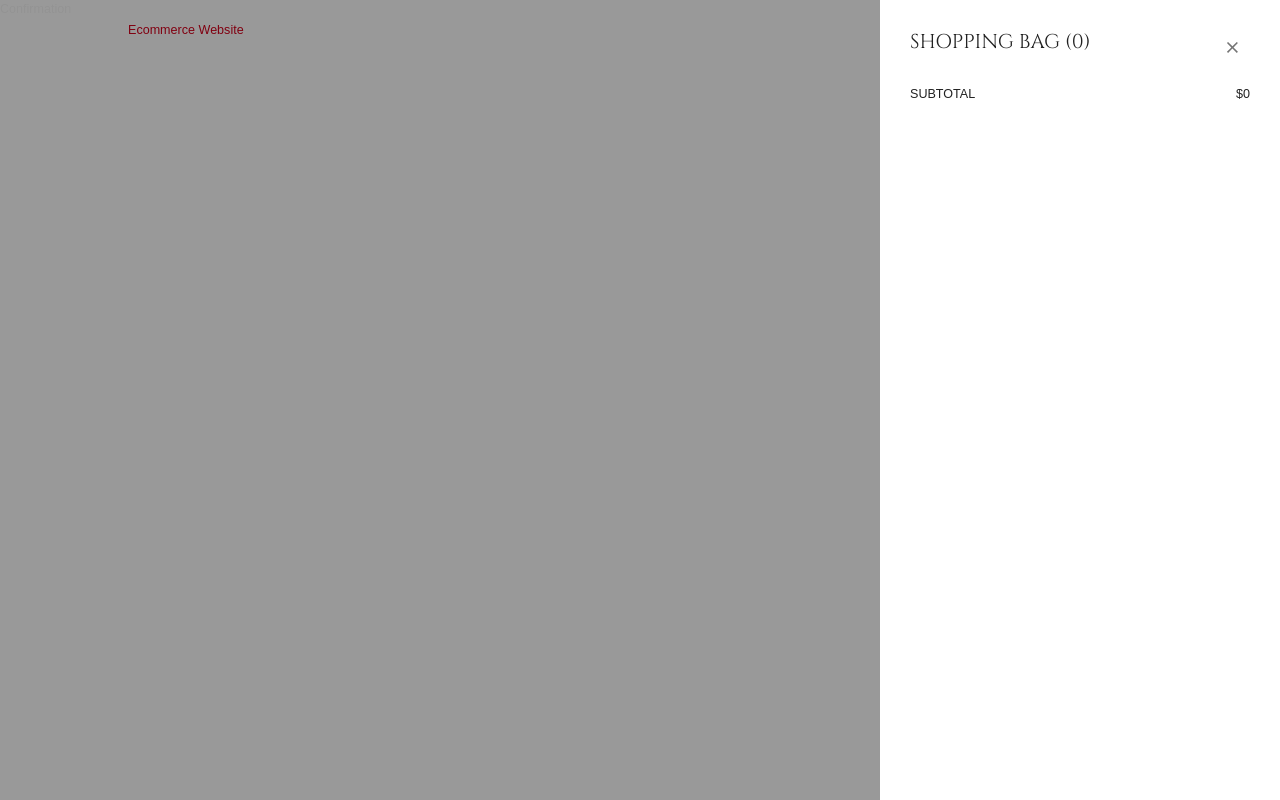
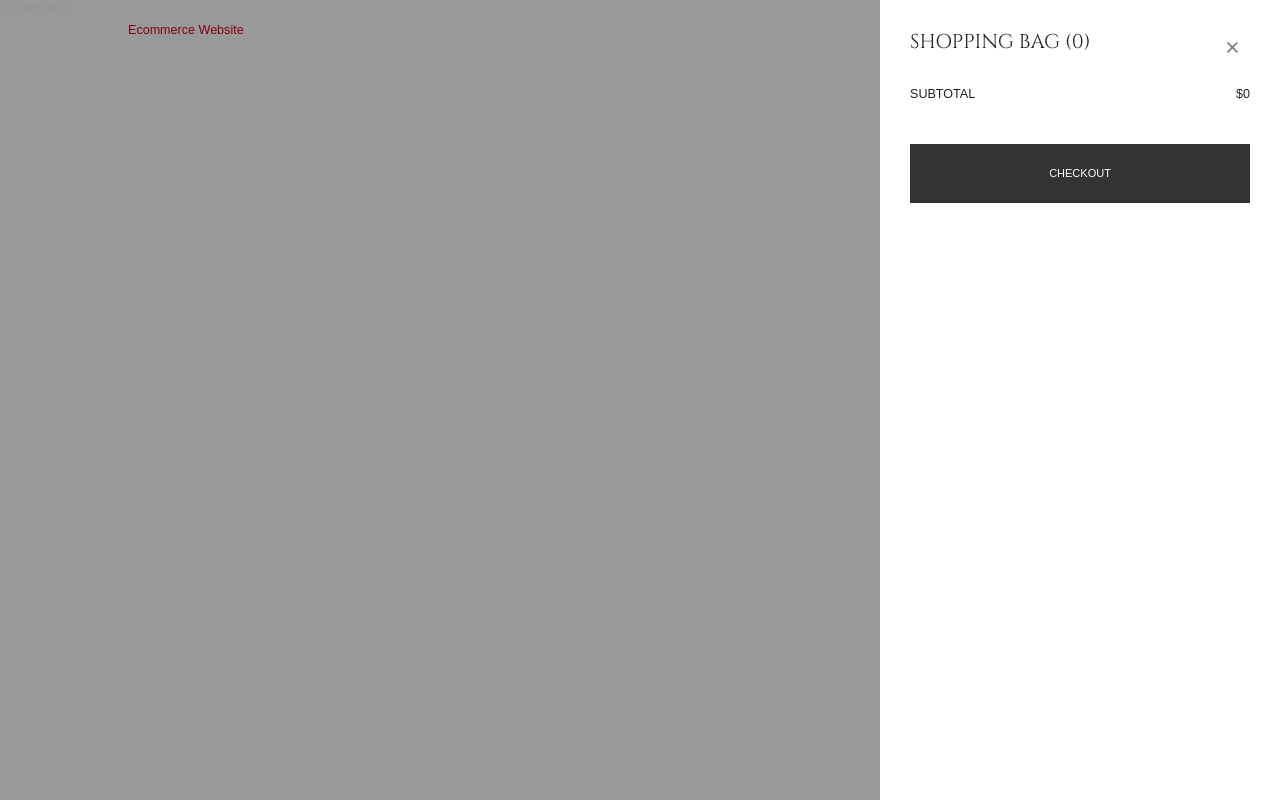
Before and after one commit to brosmar18/ecommerce-client, a React (Create React App) app: page /checkout/success in a window 1280 px wide. Both pictures are taken after a click on the button 1079 px from the left and 30 px from the top of the page. Built offline with nearby package versions, Linux system fonts and the light colour scheme; a web font is replaced by a local one.

Commit message:
Checkout button added

```diff
--- a/src/pages/Global/CartMenu.jsx
+++ b/src/pages/Global/CartMenu.jsx
@@ -116,6 +116,18 @@ const CartMenu = () => {
                             <Typography fontWeight="blold">SUBTOTAL</Typography>
                             <Typography fontWeight="blold">${totalPrice}</Typography>
                         </FlexBox>
+                        <Button
+                            sx={{
+                                backgroundColor: shades.primary[400],
+                                color: "white",
+                                borderRadius: 0,
+                                minWidth: "100%",
+                                padding: "20px 40px",
+                                m: "20px 0"
+                            }}
+                        >
+                            CHECKOUT
+                        </Button>
                     </Box>
                 </Box>
             </Box>
```
